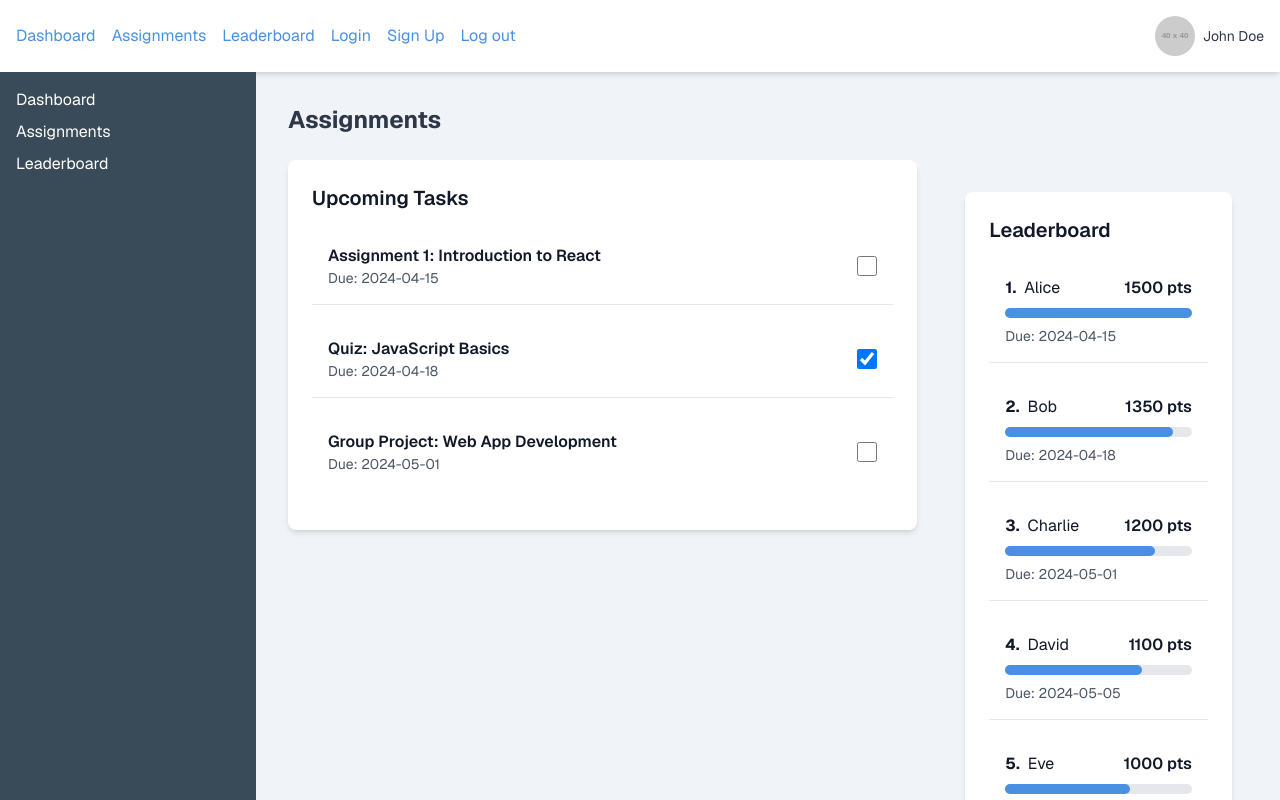
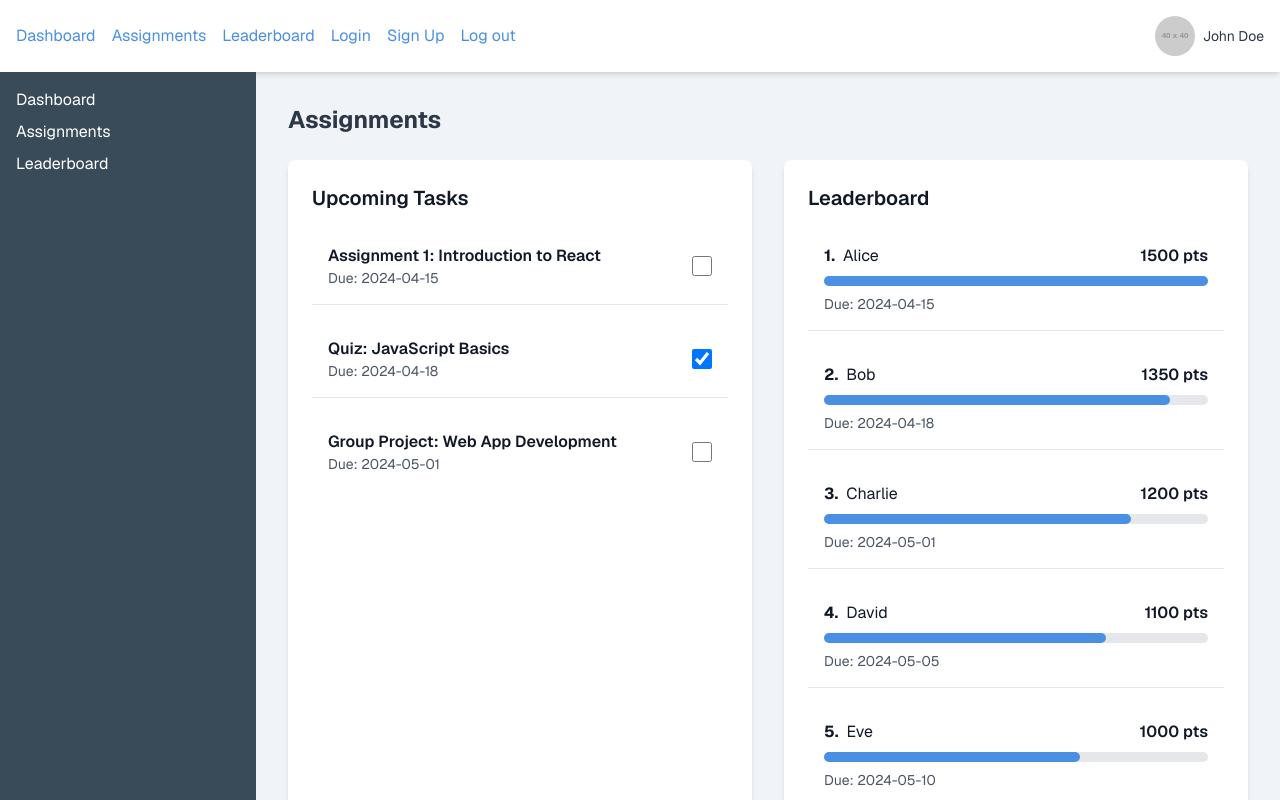
Before and after one commit to bqShina/StudyRacer, a Next.js app: page /assignments in a window 1280 px wide. Shown: the top 800 px of the page. Built offline with nearby package versions, Linux system fonts and the light colour scheme; no server answers.

Commit message:
Refactor: Improve flex text card layout

```diff
--- a/src/components/AssignmentPage.tsx
+++ b/src/components/AssignmentPage.tsx
@@ -8,11 +8,11 @@ const AssignmentPage: React.FC = () => {
     return (
         <div className="flex-1 p-8">
             <h2 className="text-2xl font-bold mb-6">Assignments</h2>
-            <div className="grid grid-cols-1 md:grid-cols-3 gap-8">
-                <div className="md:col-span-2">
+            <div className="flex flex-col md:flex-row gap-8">
+                <div className="flex-1">
                     <TaskList />
                 </div>
-                <div>
+                <div className="flex-1">
                     <Leaderboard />
                 </div>
             </div>
--- a/src/components/Leaderboard.tsx
+++ b/src/components/Leaderboard.tsx
@@ -19,7 +19,7 @@ const leaderboardData: LeaderboardEntry[] = [
 
 const Leaderboard: React.FC = () => {
     return (
-        <div className="bg-white dark:bg-gray-800 shadow-md rounded-lg p-6 mx-4 mt-8">
+        <div className="bg-white dark:bg-gray-800 shadow-md rounded-lg p-6 h-full">
             <h3 className="text-xl font-semibold mb-4 text-gray-900 dark:text-gray-100">Leaderboard</h3>
             <ul>
                 {leaderboardData.map((entry) => (
--- a/src/components/TaskList.tsx
+++ b/src/components/TaskList.tsx
@@ -15,7 +15,7 @@ const tasks: Task[] = [
 
 const TaskList: React.FC = () => {
     return (
-        <div className="bg-white dark:bg-gray-800 shadow-md rounded-lg p-6">
+        <div className="bg-white dark:bg-gray-800 shadow-md rounded-lg p-6 h-full">
             <h3 className="text-xl font-semibold mb-4 text-gray-900 dark:text-gray-100">Upcoming Tasks</h3>
             <ul>
                 {tasks.map((task) => (
```
